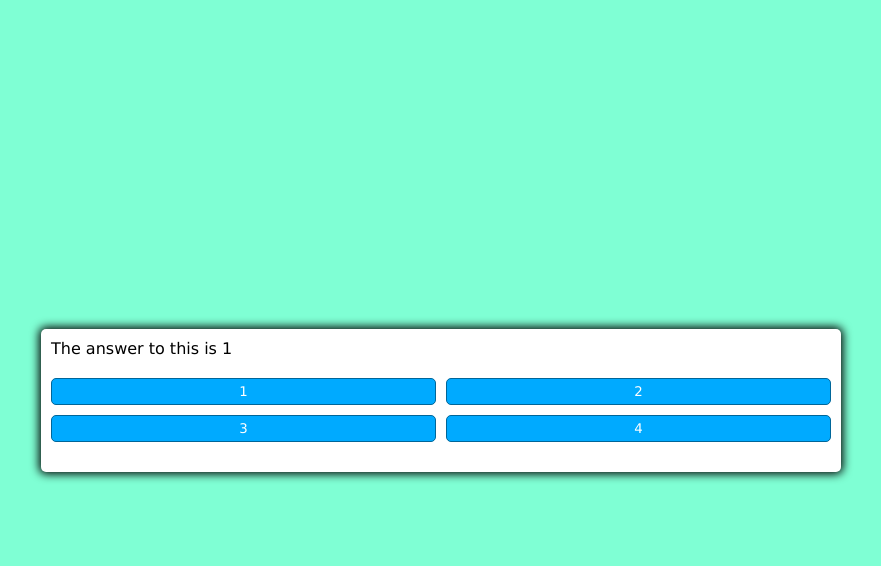
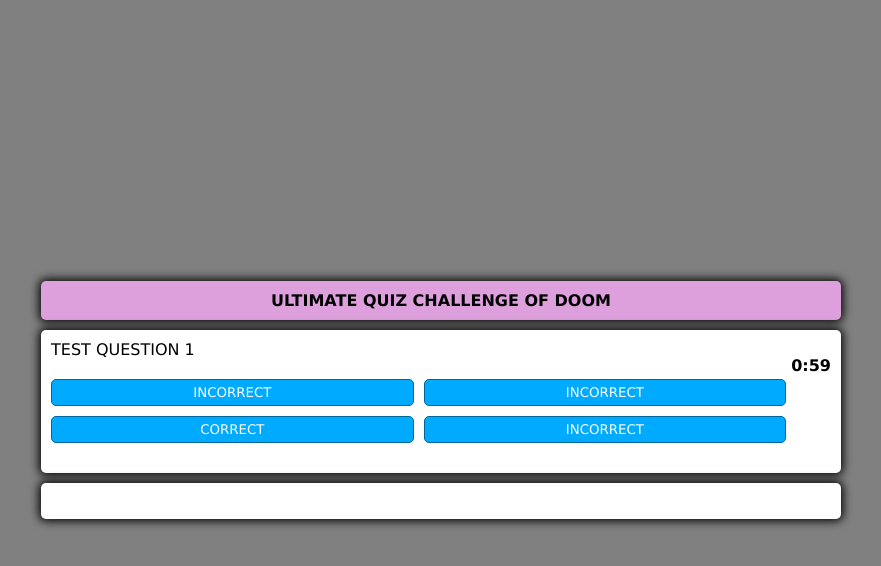
Before and after one commit to TrevorTress/coding-quiz, a plain HTML site: page index.html in a window 1280 px wide. Both pictures are taken after a click on the button "Start". Shown: the whole page, without its empty margins (199-1080 px from the left). Drawn offline with Linux system fonts and the light colour scheme.

Commit message:
quiz finalized for grade

```diff
--- a/assets/css/style.css
+++ b/assets/css/style.css
@@ -13,11 +13,12 @@ body {
     padding: 0;
     margin: 0;
     display: flex;
+    flex-direction: column;
     width: 100vw;
     height: 100vh;
     justify-content: center;
     align-items: center;
-    background-color: aquamarine;
+    background-color: grey;
 }
 
 .container {
@@ -74,3 +75,35 @@ body {
 .hide {
     display: none;
 }
+
+.form {
+    margin-top: 10px;
+}
+
+.save-btn {
+    float: right;
+}
+
+.form input {
+    width: 40px;
+}
+
+.countdown {
+    font-family: 'Lucida Sans', 'Lucida Sans Regular', 'Lucida Grande', 'Lucida Sans Unicode', Geneva, Verdana, sans-serif;
+    margin-left: 5px;
+    float: right;
+    text-align: center;
+    font-weight: bolder;
+    display: inline-block;
+}
+
+.title {
+    margin-bottom: 10px;
+    text-align: center;
+    font-weight: bolder;
+    background-color: plum;
+}
+
+.high-scores {
+    margin-top: 10px;
+}
--- a/assets/js/script.js
+++ b/assets/js/script.js
@@ -1,8 +1,35 @@
 var startButton = document.getElementById('start-btn')
 var nextButton = document.getElementById('next-btn')
+var submitButton = document.getElementById('submit-btn')
 var questionContainerEl = document.getElementById('question-container')
 var questionEl = document.getElementById('question')
 var answerButtonsEl = document.getElementById('answer-buttons')
+var submitContainerEl = document.getElementById('submit-box')
+var usernameEl = document.getElementById('name-input')
+var saveButtonEl = document.getElementById('save-btn')
+var leaderboardEl = document.getElementById('leaderboard')
+
+const startingMins = 1
+let time = startingMins * 60
+var countdownEl = document.getElementById('countdown')
+
+let points = 0
+const highScores = JSON.parse(localStorage.getItem('highscores')) || []
+
+function updateCountdown() {
+    const minutes = Math.floor(time/60)
+    let seconds = time % 60
+    seconds = seconds < 10 ? '0' + seconds : seconds
+
+    if (time >= 0) {
+        countdownEl.innerHTML = `${minutes}:${seconds}`
+        time --
+    } else {
+        clearInterval(updateCountdown)
+        submitButton.classList.remove('hide')
+    }
+
+}
 
 // click start = start game
 startButton.addEventListener('click', startGame)
@@ -12,6 +39,7 @@ nextButton.addEventListener('click', () => {
 })
 
 function startGame() {
+    setInterval(updateCountdown, 1000)
     // hide the start button
     startButton.classList.add('hide')
 
@@ -62,23 +90,27 @@ function resetQuestion() {
     }
 }
 
+// id what was clicked and assign value of correct to it
 function selectAnswer(event) {
-    // id what was clicked and assign value of correct to it
     var selectedButton = event.target
     var correct = selectedButton.dataset.correct
     setStatusClass(document.body, correct)
     Array.from(answerButtonsEl.children).forEach(button => {
         setStatusClass(button, button.dataset.correct)
     })
-    if (questionOrder.length > currentQuestionIndex + 1) {
+    if (questionOrder.length > currentQuestionIndex + 1 && time >= 0) {
         nextButton.classList.remove('hide')
     } else {
-        startButton.innerText = 'Restart?'
-        startButton.classList.remove('hide')
+        submitButton.classList.remove('hide')
+        clearInterval(updateCountdown)
     }
-
+    if (correct) {
+        points += 10
+        console.log(points)
+    } else {time-10}
 }
 
+// adds correct/wrong classes to buttons
 function setStatusClass(element, correct) {
     clearStatusClass(element)
     if (correct) {
@@ -88,50 +120,116 @@ function setStatusClass(element, correct) {
     }
 }
 
+// resets correct/wrong between questions
 function clearStatusClass(element) {
     element.classList.remove('correct')
     element.classList.remove('wrong')
 }
 
+submitButton.addEventListener('click', submitScore)
+
+function submitScore() {
+    submitContainerEl.classList.remove('hide')
+    clearInterval(updateCountdown)
+}
+
+saveButtonEl.addEventListener('click', saveScore)
+
+function saveScore() {
+    var submittedScore =
+    {
+        score: points,
+        name: usernameEl.value
+    }
+
+    highScores.push(submittedScore)
+    localStorage.setItem('submittedScore', JSON.stringify(submittedScore))
+
+    var leaderboardEntry = document.createElement('li')
+    leaderboardEntry.className = 'leaderboard-entry'
+    leaderboardEntry.innerHTML = JSON.stringify(submittedScore)
+}
+
+
+
 // array of question objects with answers
 var questions = [
     {
-        question: 'The answer to this is 1',
+        question: 'What language makes up the foundation of all web pages?',
         answers: [
-            {text: '1', correct: true},
-            {text: '2', correct: false},
-            {text: '3', correct: false},
-            {text: '4', correct: false}
+            {text: 'HTML', correct: true},
+            {text: 'CSS', correct: false},
+            {text: 'Javascript', correct: false},
+            {text: 'Spanish', correct: false}
         ]
     },
 
     {
-        question: 'The answer to this is 2',
+        question: 'What language is used primarily for styling a webpage?',
         answers: [
-            {text: '1', correct: false},
-            {text: '2', correct: true},
-            {text: '3', correct: false},
-            {text: '4', correct: false}
+            {text: 'HTML', correct: false},
+            {text: 'CSS', correct: true},
+            {text: 'Javascript', correct: false},
+            {text: 'Klingon', correct: false}
         ]
     },
 
     {
-        question: 'The answer to this is 3',
+        question: 'What language is used primarily for making a web page do things?',
         answers: [
-            {text: '1', correct: false},
-            {text: '2', correct: false},
-            {text: '3', correct: true},
-            {text: '4', correct: false}
+            {text: 'HTML', correct: false},
+            {text: 'CSS', correct: false},
+            {text: 'Javascript', correct: true},
+            {text: 'Elvish', correct: false}
         ]
     },
 
     {
-        question: 'The answer to this is 4',
+        question: 'What was Harry Potters second language?',
         answers: [
-            {text: '1', correct: false},
-            {text: '2', correct: false},
-            {text: '3', correct: false},
-            {text: '4', correct: true}
+            {text: 'HTML', correct: false},
+            {text: 'CSS', correct: false},
+            {text: 'Javascript', correct: false},
+            {text: 'Parseltongue', correct: true}
+        ]
+    },
+
+    {
+        question: 'TEST QUESTION 1',
+        answers: [
+            {text: 'INCORRECT', correct: false},
+            {text: 'INCORRECT', correct: false},
+            {text: 'CORRECT', correct: true},
+            {text: 'INCORRECT', correct: false}
+        ]
+    },
+
+    {
+        question: 'TEST QUESTION 2',
+        answers: [
+            {text: 'CORRECT', correct: true},
+            {text: 'INCORRECT', correct: false},
+            {text: 'INCORRECT', correct: false},
+            {text: 'INCORRECT', correct: false}
+        ]
+    },
+
+    {
+        question: 'TEST QUESTION 3',
+            answers: [
+                {text: 'INCORRECT', correct: false},
+                {text: 'INCORRECT', correct: false},
+                {text: 'INCORRECT', correct: false},
+                {text: 'CORRECT', correct: true}
         ]
     }
 ]
+
+/*
+WHEN I answer a question incorrectly
+THEN time is subtracted from the clock
+WHEN all questions are answered or the timer reaches 0
+THEN the game is over
+WHEN the game is over
+THEN I can save my initials and score
+*/
--- a/index.html
+++ b/index.html
@@ -9,7 +9,9 @@
 </head>
 
 <body>
+    <div class = 'container title'>ULTIMATE QUIZ CHALLENGE OF DOOM</div>
     <div class = 'container'>
+        <p id="countdown" class="countdown">5:00</p>
         <div id = 'question-container' class = 'hide'>
             <div id="question">Question</div>
             <div id="answer-buttons" class="btn-grid">
@@ -18,8 +20,20 @@
         <div class = 'controls'>
             <button id="start-btn" class="start-btn btn">Start</button>
             <button id="next-btn" class="next-btn btn hide">Next</button>
+            <button id="submit-btn" class="submit-btn btn hide">Submit Score?</button>
         </div>
     </div>
+
+    <div class = 'container form hide' id="submit-box">
+        <label for="input">initials</label>
+        <input type="text" id="name-input">
+        <button id="save-btn" class="btn save-btn">Save Score</button>
+    </div>
+
+    <div class = 'container high-scores' id="leaderboard">
+        <ul></ul>
+    </div>
+
 </body>
 <script src="./assets/js/script.js"></script>
 </html>
```
Lines whose indentation alone changed are shown as unchanged.
